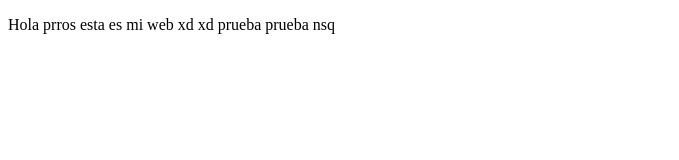
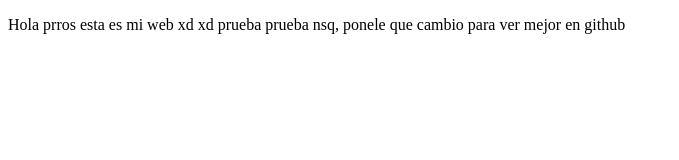
Before and after one commit to ivangoq/demoPrework, a plain HTML site: page index.html in a window 1280 px wide. Shown: the whole page, without its empty margins (0-679 px from the left). Drawn offline with Linux system fonts and the light colour scheme.

Commit message:
Agregamos que es para Github

```diff
--- a/index.html
+++ b/index.html
@@ -10,7 +10,7 @@
     <p>
         Hola prros esta es mi web xd xd
         prueba prueba
-        nsq
+        nsq, ponele que cambio para ver mejor en github
     </p>
 
 </body>
```
